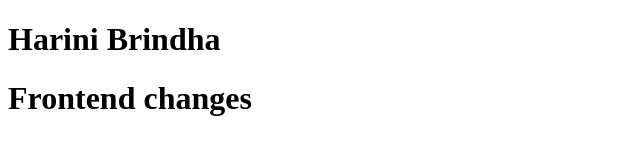
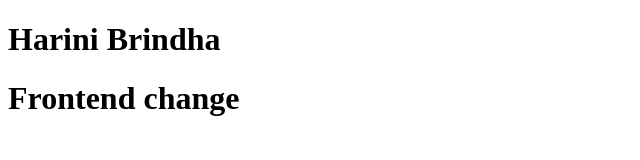
Before and after one commit to harinibrindha/samplerepo, a plain HTML site: page index.html in a window 1280 px wide. Shown: the full height of the page, 0-640 px from the left. Drawn offline with Linux system fonts and the light colour scheme.

Commit message:
fix : changed my name smily and second h1 tag

```diff
--- a/index.html
+++ b/index.html
@@ -7,6 +7,6 @@
 </head>
 <body>
     <h1>Harini Brindha</h1>
-    <h1>Frontend changes</h1>
+    <h1>Frontend change</h1>
 </body>
 </html>
```
Also changed, not shown: dummy.txt.
